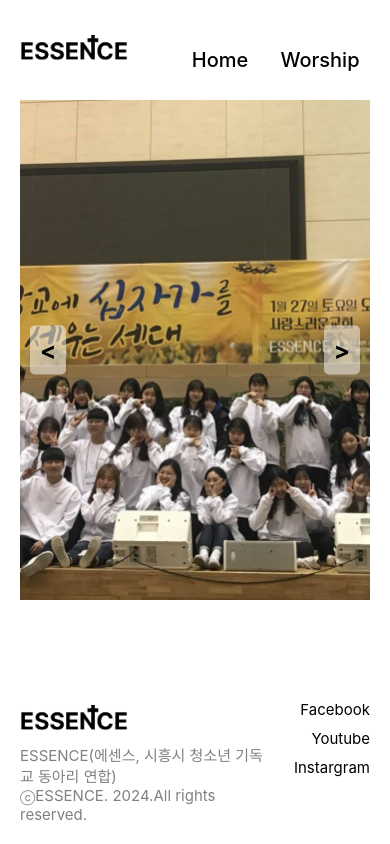
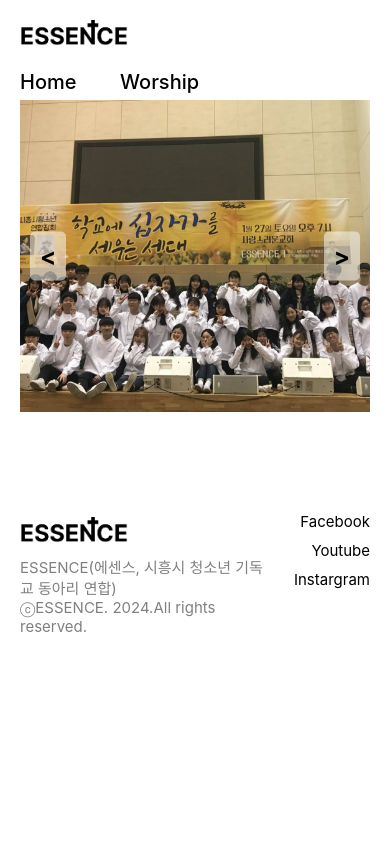
Before and after one commit to PangilProject/PublicOfEssence, a React (Create React App) app: page / in a window 390 px wide. Built offline with nearby package versions, Linux system fonts and the light colour scheme.

Commit message:
edti : responsive changed headeR

```diff
--- a/src/Layout/Footer.js
+++ b/src/Layout/Footer.js
@@ -28,8 +28,8 @@ const ContainerFooter = styled.div`
     width: 100%;
     height : 100px;
     margin-top: 100px;
+    display: flex;
 
-    display: flex;
 
 `
 
--- a/src/Layout/Header.js
+++ b/src/Layout/Header.js
@@ -8,6 +8,7 @@ function Header() {
 
     return (
         <ContainerHeader>
+            <ContainerLogo>
                 <MyLink to="/">
                     <LogoContainer
                         onMouseEnter={() => setHovered(true)}
@@ -25,6 +26,7 @@ function Header() {
                         />
                     </LogoContainer>
                 </MyLink>
+            </ContainerLogo>
             <MenuItemList>
                 <MyLink to="/">
                     <MenuItem>Home</MenuItem>
@@ -43,9 +45,21 @@ const ContainerHeader = styled.div`
     height: 100%;
     display: flex;
     justify-content: space-between;
+
+    @media (min-width : 1000px){
         align-items: center;
+    }
+    align-items: start;
+
+    @media (max-width : 480px){
+        display: block;
+    }
 `;
 
+
+const ContainerLogo = styled.div`
+    width: 50%;
+`
 const MenuItemList = styled.div`
     display: flex;
     justify-content: row;
@@ -53,7 +67,7 @@ const MenuItemList = styled.div`
 
 const MenuItem = styled.div`
     width: 100px;
-    text-align: center;
+    /* text-align: center; */
     font-size: 20px;
     font-weight: 500;
     /* line-height: 20px; */
--- a/src/Layout/LayoutOutlet.js
+++ b/src/Layout/LayoutOutlet.js
@@ -49,9 +49,6 @@ const ContainerOutler = styled.div`
     width: 100%;
 
     height : 100%;
-    min-height: 500px;
-
-    /* background-color: red; */
 `
 
 const ContainerFooter = styled.div`
--- a/src/Pages/HomePage/HomePage.js
+++ b/src/Pages/HomePage/HomePage.js
@@ -57,7 +57,10 @@ export const Container100P100P = styled.div`
 
 const ContainerIntroImage = styled.div`
     width: 100%;
-    height: 500px;
+    @media (min-width : 1000px){
+        height: 500px;
+    }
+    height : 80vw;
     display: flex;
     align-items: center;
     justify-content: center;
```
Lines whose indentation alone changed are shown as unchanged.
